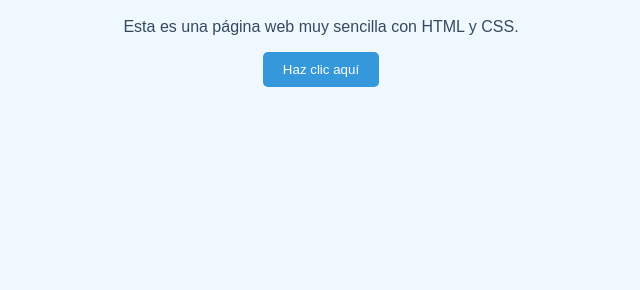
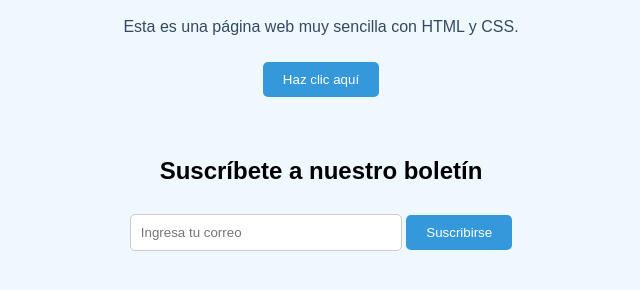
Before and after one commit to CFCIFUENTESPUCE/EvaluacionADSI, a plain HTML site: page Desarrollo sencillo/index.html in a window 1280 px wide. Shown: the part 140-430 px from the top of the page, without its empty margins (319-959 px from the left). Drawn offline with Linux system fonts and the light colour scheme.

Commit message:
Actualización de la web correo electronico

```diff
--- a/Desarrollo sencillo/estilos.css
+++ b/Desarrollo sencillo/estilos.css
@@ -25,8 +25,20 @@ button {
     border: none;
     border-radius: 5px;
     cursor: pointer;
+    margin-top: 10px;
 }
 
 button:hover {
     background-color: #2980b9;
 }
+
+.suscripcion {
+    margin-top: 60px;
+}
+
+.suscripcion input {
+    padding: 10px;
+    width: 250px;
+    border: 1px solid #ccc;
+    border-radius: 5px;
+}
--- a/Desarrollo sencillo/index.html
+++ b/Desarrollo sencillo/index.html
@@ -11,5 +11,11 @@
         <p>Esta es una página web muy sencilla con HTML y CSS.</p>
         <button onclick="alert('¡Gracias por visitar!')">Haz clic aquí</button>
     </div>
+
+    <div class="suscripcion">
+        <h2>Suscríbete a nuestro boletín</h2>
+        <input type="email" placeholder="Ingresa tu correo">
+        <button onclick="alert('¡Suscripción exitosa!')">Suscribirse</button>
+    </div>
 </body>
 </html>
```
